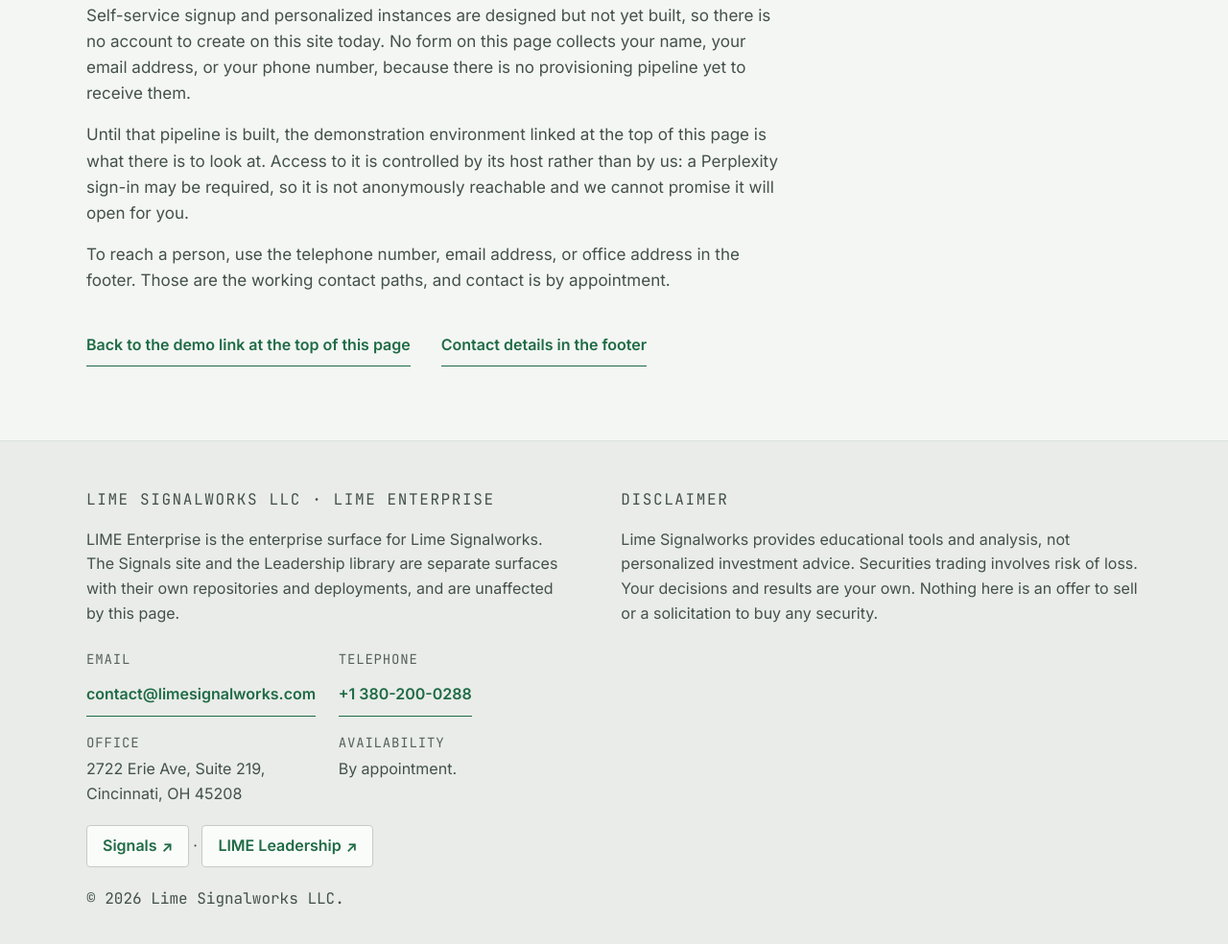
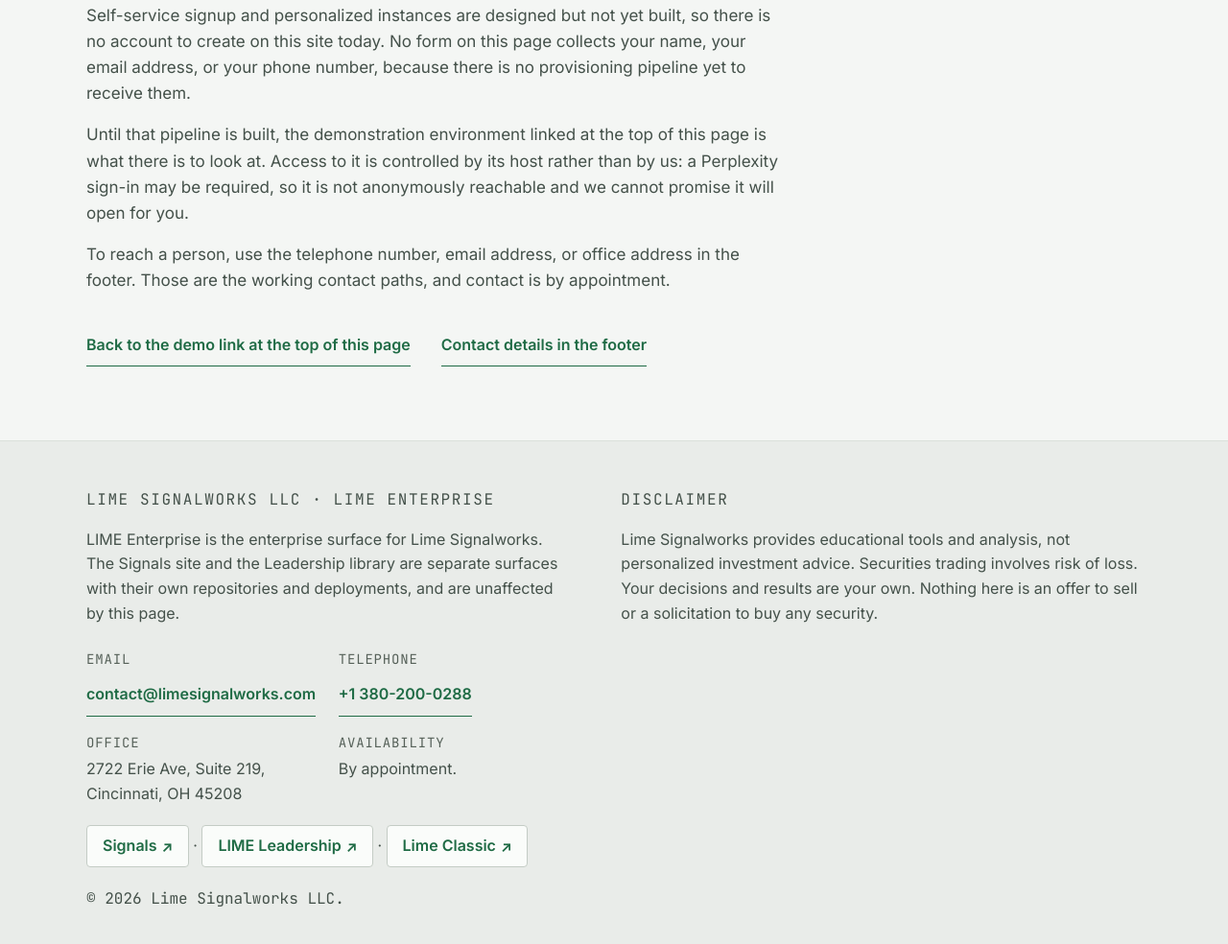
Before and after one commit to nrini49/lime-enterprise-web, a website: page index.html in a window 1280 px wide. Shown: the part 7044-8028 px from the top of the page at 96% size. Drawn offline with Linux system fonts and the light colour scheme.

Commit message:
Add reciprocal Lime Classic sibling-link (4th sibling site)

```diff
--- a/index.html
+++ b/index.html
@@ -571,7 +571,7 @@
               <dd>By appointment.</dd>
             </div>
           </dl>
-          <p class="foot__link-row"><a class="sibling-link" href="https://signals.limesignalworks.com" rel="noopener noreferrer" data-sibling-site="signals">Signals<span class="ext" aria-hidden="true">&#8599;</span></a> &middot; <a class="sibling-link" href="https://leadership.limesignalworks.com" rel="noopener noreferrer" data-sibling-site="library">LIME Leadership<span class="ext" aria-hidden="true">&#8599;</span></a></p>
+          <p class="foot__link-row"><a class="sibling-link" href="https://signals.limesignalworks.com" rel="noopener noreferrer" data-sibling-site="signals">Signals<span class="ext" aria-hidden="true">&#8599;</span></a> &middot; <a class="sibling-link" href="https://leadership.limesignalworks.com" rel="noopener noreferrer" data-sibling-site="library">LIME Leadership<span class="ext" aria-hidden="true">&#8599;</span></a> &middot; <a class="sibling-link" href="https://classic.limesignalworks.com" rel="noopener noreferrer" data-sibling-site="classic">Lime Classic<span class="ext" aria-hidden="true">&#8599;</span></a></p>
           <p class="foot__copyright">© 2026 Lime Signalworks LLC.</p>
         </div>
         <div>
```
